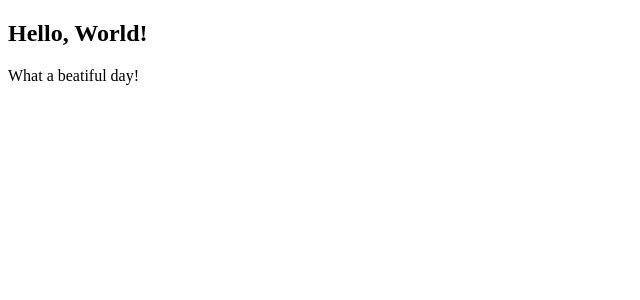
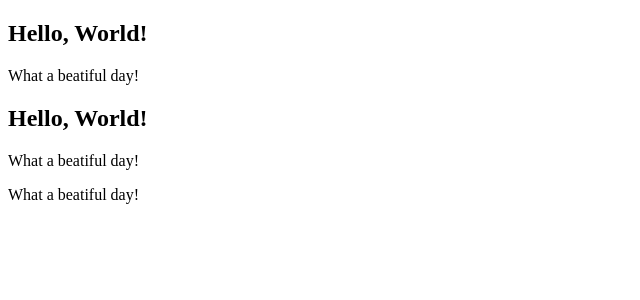
Before and after one commit to MartinGergov/React, a React (Vite) app: page / in a window 1280 px wide. Shown: the top 300 px of the page, without its empty margins (0-640 px from the left). Built offline with nearby package versions, Linux system fonts and the light colour scheme.

Commit message:
Ejercicio 3

```diff
--- a/src/App.jsx
+++ b/src/App.jsx
@@ -1,9 +1,15 @@
 import { Hello } from "./Hello";
+import { Message } from "./Message";
 
 export function App() {
   return (
     <div>
       <Hello />
+      <Hello />
+      {/* Puedes usarlo todas las veces que quieras */}
+      <Message />
+      {/* También se puede usar directamente en la App */}
+      {/* Los dos se pueden usar siempre y cuando estén dentro de un solo contenedor padre */}
     </div>
   );
 }
```
